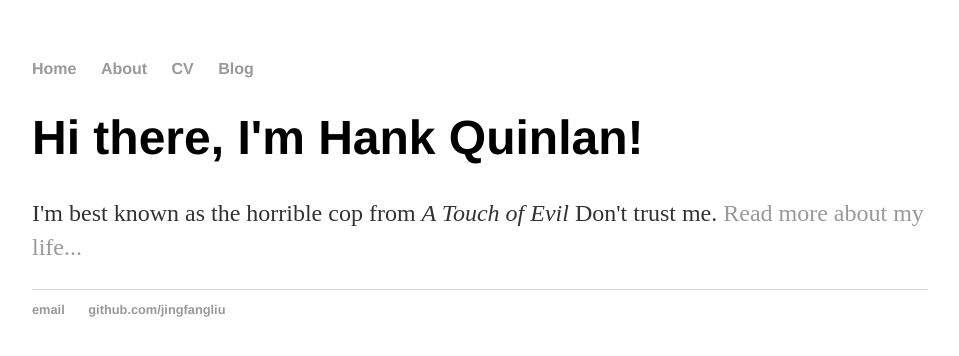
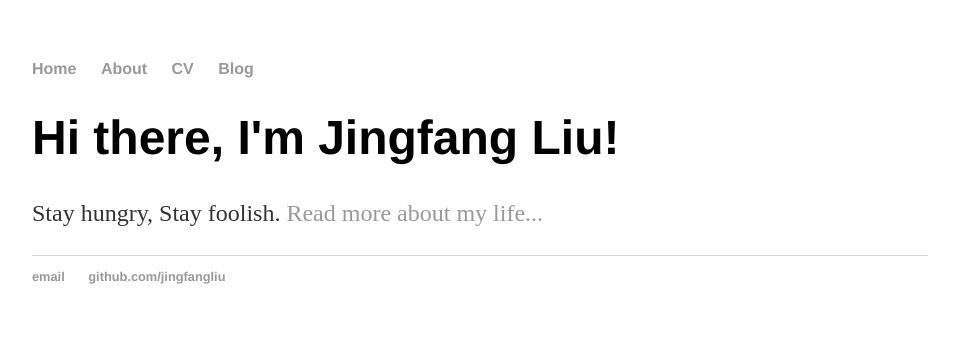
Before and after one commit to jingfangliu/jingfangliu.github.io, a Jekyll site: the page built from index.html, in a window 1280 px wide. Shown: the top 356 px of the page, without its empty margins (160-1119 px from the left). Built offline with Jekyll 4.4.1, drawn with Linux system fonts in a browser that asks for light colours.

Commit message:
Update index.html

```diff
--- a/index.html
+++ b/index.html
@@ -1,8 +1,8 @@
 ---
 layout: default
-title: Hank Quinlan, Horrible Cop
+title: Jingfang Liu
 ---
 <div class="blurb">
-	<h1>Hi there, I'm Hank Quinlan!</h1>
-	<p>I'm best known as the horrible cop from <em>A Touch of Evil</em> Don't trust me. <a href="/about">Read more about my life...</a></p>
+	<h1>Hi there, I'm Jingfang Liu!</h1>
+	<p>Stay hungry, Stay foolish. <a href="/about">Read more about my life...</a></p>
 </div><!-- /.blurb -->
```
